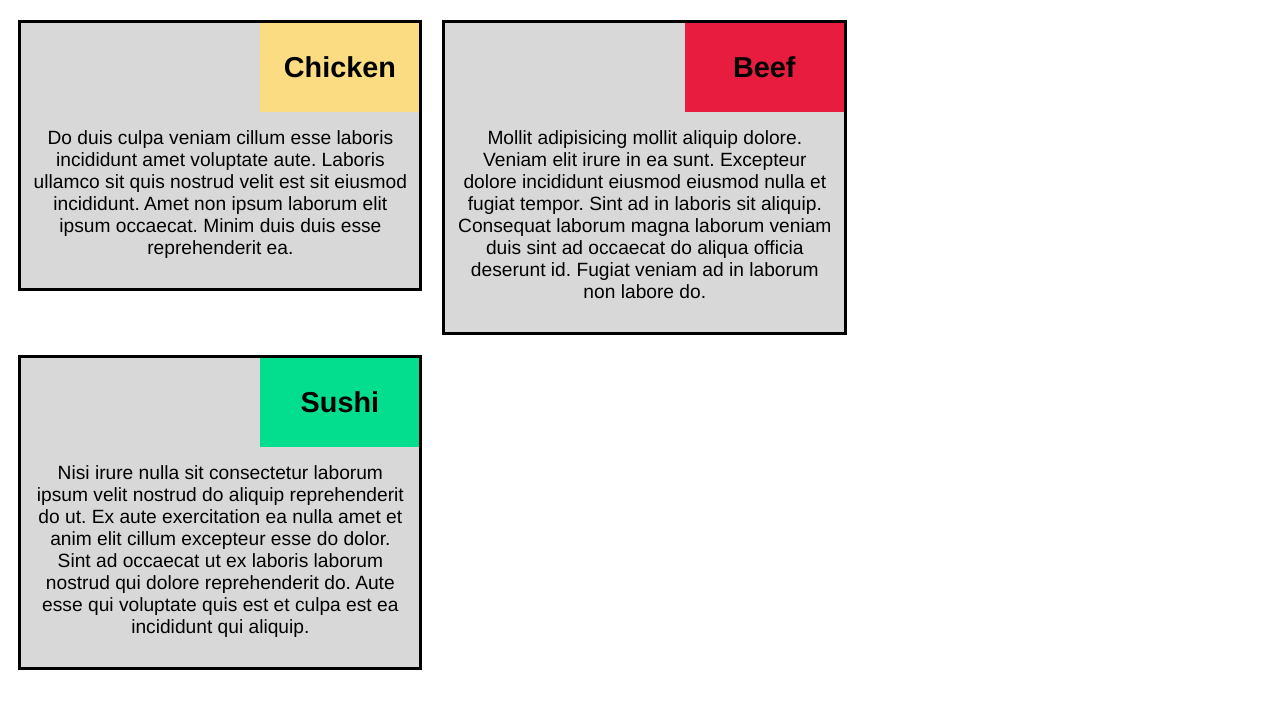
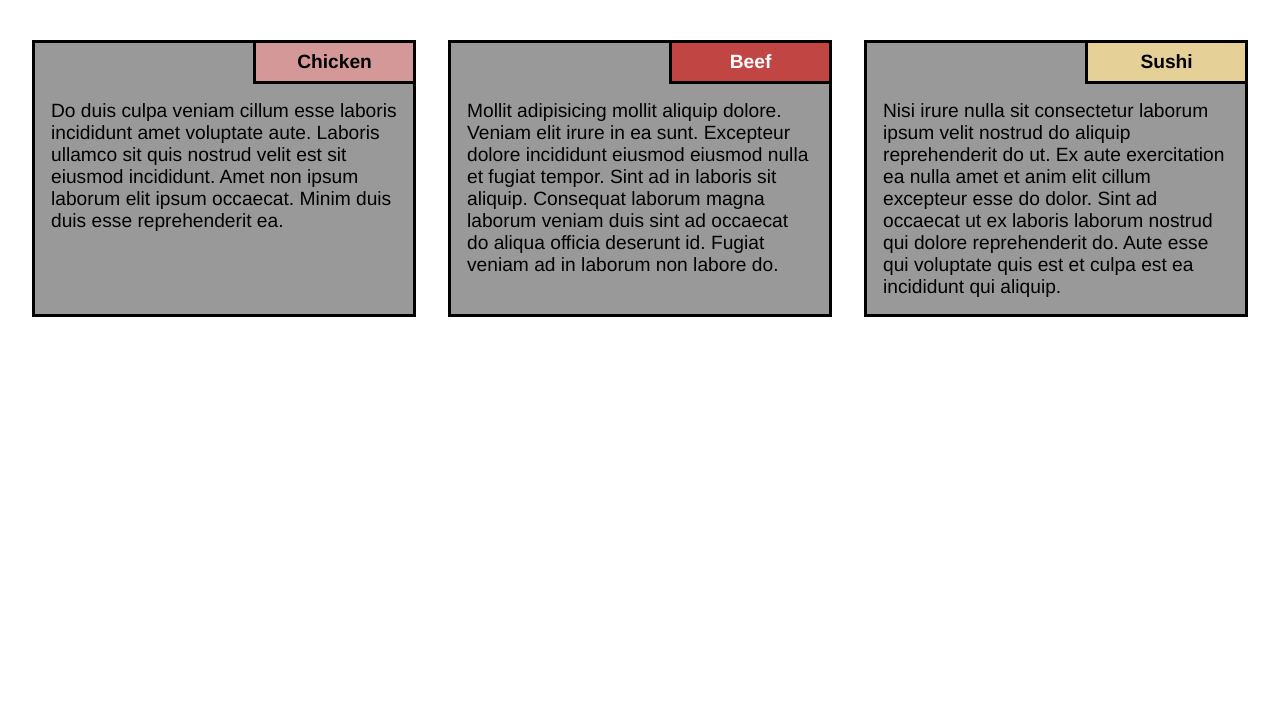
Before and after one commit to flower-girl-eli/HTML_CSS_JS_web_dev_coursera, a plain HTML site: page week2/index.html in a window 1280 px wide. Shown: the part 85-800 px from the top of the page. Drawn offline with Linux system fonts and the light colour scheme.

Commit message:
Rewritten to use grid.

```diff
--- a/week2/css/main.css
+++ b/week2/css/main.css
@@ -1,77 +1,76 @@
 * {
     box-sizing: border-box;
+    margin: 0;
+    padding: 0;
 }
 
 body {
     font-family: Helvetica, Arial, sans-serif;
-    font-size: 120%;
+    font-size: 1.2rem;
 }
 
-H1 {
+body > header {
     text-align: center;
+    font-weight: 700;
+    padding-top: 2rem;
+    font-size: 1.6rem;
 }
 
+main {
+    display: grid;
+    grid-template: 1fr / 1fr 1fr 1fr; /* rows / columns */
+    column-gap: 2rem;
+    row-gap: 2rem;
+    justify-content: center;
+    padding: 2rem 2rem;
+    margin-top: 2rem;
+}
 
+section {
+    background: #999999;
+    border: solid 3px black;
+}
+
+section > header {
+    padding: 0.5rem;
+    font-weight: 700;
+    display: block;
+    float: right;
+    width: 10rem;
+    text-align: center;
+    border-left: solid 3px black;
+    border-bottom: solid 3px black;
+}
+
+section > p {
+    clear: both;
+    padding: 1rem;
+}
 
 .chicken {
-    background-color:#fcdc83;
+    background-color:#d59898;
 }
 
 .beef{
-    background-color: #e81c3e;
+    background-color: #c14543;
+    color: #ffffff;
 }
 
 .sushi {
-    background-color: #02de8d;
-
-}
-
-section {
-    background-color: #d8d8d8;
-
-    border-width:3px;
-    border-color: #000000;
-    border-style: solid;
-
-    margin: 10px;
-    float: left;
-
-    height:auto;
-
-}
-
-div.beef, div.sushi, div.chicken {
-    width: 40%;
-    text-align: center;
-    padding: 4px;
-    float: right;
-    margin: 0 0 15px 100%;
-    }
-
-p {
-    text-align: center;
-    padding: 10px;
-}
-
-
-
-@media (min-width: 992px) {
-    section {
-        width: 32%;
-    }
-
+    background-color: #e5d198;
 }
 
 @media (max-width: 991px) and (min-width: 768px) {
-
-
-
+    main {
+        grid-template: 1fr 1fr / 1fr 1fr ; /* rows / columns */
+    }
+    section:nth-last-of-type(1) {
+        grid-column: 1 / span 2;
+    }
 }
 
-@media (max-width: 767 px) {
-    section {
-        width: 70%;
+@media (max-width: 767px) {
+    main {
+        grid-template: 1fr 1fr 1fr / 1fr ; /* rows / columns */
     }
-
-
 }
--- a/week2/index.html
+++ b/week2/index.html
@@ -1,34 +1,25 @@
 <!DOCTYPE html>
 <html>
     <head>
-        <meta charset="utf-8">
+        <meta charset="utf-8" />
         <title>Lipsum!</title>
-        <link rel= "stylesheet" href="css/main.css"
+        <link rel= "stylesheet" href="css/main.css" />
     </head>
     <body>
-        <h1>Our menu</h1>
-
-        <div class = "content">
+        <header>Our Menu</header>
+        <main>
             <section>
-                <div class = "chicken">
-                    <h2>Chicken</h2>
-                </div>
+                <header class="chicken">Chicken</header>
                 <p>Do duis culpa veniam cillum esse laboris incididunt amet voluptate aute. Laboris ullamco sit quis nostrud velit est sit eiusmod incididunt. Amet non ipsum laborum elit ipsum occaecat. Minim duis duis esse reprehenderit ea.</p>
             </section>
-
             <section>
-                <div class = "beef">
-                    <h2>Beef</h2>
-                </div>
+                <header class="beef">Beef</header>
                 <p>Mollit adipisicing mollit aliquip dolore. Veniam elit irure in ea sunt. Excepteur dolore incididunt eiusmod eiusmod nulla et fugiat tempor. Sint ad in laboris sit aliquip. Consequat laborum magna laborum veniam duis sint ad occaecat do aliqua officia deserunt id. Fugiat veniam ad in laborum non labore do.</p>
             </section>
-
-           <section>
-                <div class = "sushi">
-                    <h2>Sushi</h2>
-                </div>
+            <section>
+                <header class="sushi">Sushi</header>
                 <p>Nisi irure nulla sit consectetur laborum ipsum velit nostrud do aliquip reprehenderit do ut. Ex aute exercitation ea nulla amet et anim elit cillum excepteur esse do dolor. Sint ad occaecat ut ex laboris laborum nostrud qui dolore reprehenderit do. Aute esse qui voluptate quis est et culpa est ea incididunt qui aliquip.</p>
             </section>
-        </div>
+        </main>
     </body>
 </html>
```
